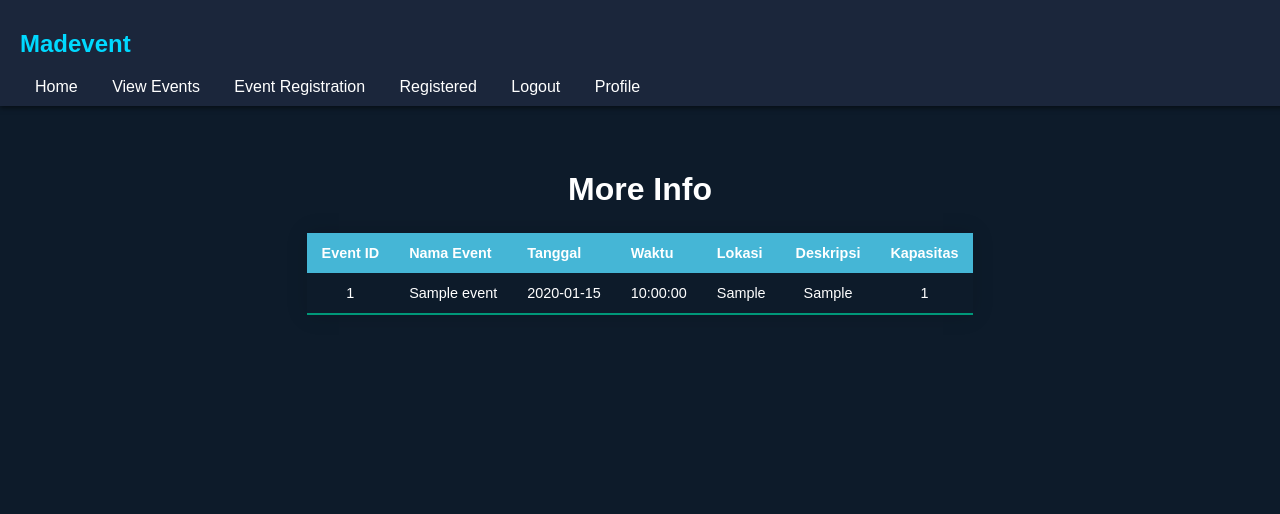
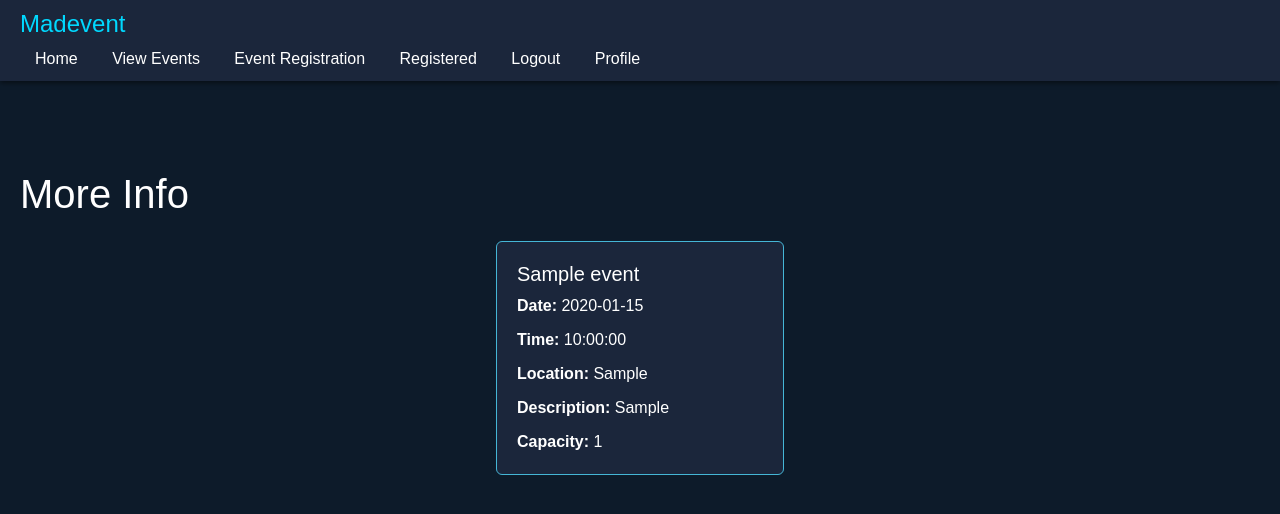
Before and after one commit to akunjone/UTS_IF330_F_Kelompok4, a PHP site: page /user/moreinfo.php?EventID=1 in a window 1280 px wide. Shown: the top 514 px of the page. Run offline with PHP 8.4, Linux system fonts and the light colour scheme; tables that the repository leaves empty hold one stand-in row (values such as "Sample post").

Commit message:
Update moreinfo.php

```diff
--- a/UTSWEBPROG/user/moreinfo.php
+++ b/UTSWEBPROG/user/moreinfo.php
@@ -1,8 +1,12 @@
 <!DOCTYPE html>
 <html lang="en">
 <head>
+    <meta charset="UTF-8">
+    <meta name="viewport" content="width=device-width, initial-scale=1.0">
+    <title>More Info</title>
+    <!-- Bootstrap CSS -->
+    <link href="https://cdn.jsdelivr.net/npm/bootstrap@5.3.0-alpha1/dist/css/bootstrap.min.css" rel="stylesheet">
     <link rel="stylesheet" href="../user/styleuser.css">
-    <title>MoreInfo</title>
     <style>
         body {
             display: flex;
@@ -40,30 +44,25 @@
         }
         .content {
             margin-top: 150px;
-            text-align: center;
+            padding: 20px;
+            width: 100%;
         }
-        .table-style{
-            border-collapse: collapse;
-            margin: 25px 0;
-            font-size: 0.9em;
-            font-family: sans-serif;
-            min-width: 400px;
-            box-shadow: 0 0 20px rgba(0, 0, 0, 0.15);
+        .card-deck {
+            display: flex;
+            flex-wrap: wrap;
+            justify-content: center;
         }
-        .table-style thead tr {
-            background-color: #45b6d6;
+        .card {
+            margin: 15px;
+            background-color: #1b263b;
             color: #ffffff;
-            text-align: left;
+            border: 1px solid #45b6d6;
         }
-        .table-style th,
-        .table-style td{
-            padding: 12px 15px;
+        .card-body {
+            padding: 20px;
         }
-        .table-style tbody tr {
-            border-bottom: 1px solid #dddddd;
-        }
-        .table-style tbody tr:last-of-type {
-            border-bottom: 2px solid #009879;
+        .card-text {
+            margin-bottom: 10px;
         }
     </style>
 </head>
@@ -71,49 +70,43 @@
     <nav class="NavbarComponents">
         <h1 class="NavbarSymbol">Madevent</h1>
         <div>
-                <a class="NavbarMenu" href="../user/userhome.php"><i class="fa-solid fa-house-chimney"></i>Home</a>
-                <a class="NavbarMenu" href="../user/event.php"><i class="fa-solid fa-info"></i>View Events</a>
-                <a class="NavbarMenu" href="../user/registevent.php"><i class="fa-solid fa-tree"></i>Event Registration</a>
-                <a class="NavbarMenu" href="../user/viewregistered.php"><i class="fa-solid fa-tree"></i>Registered</a>
-                <a class="NavbarMenu" href="../user/logout.php"><i class="fa-solid fa-tree"></i>Logout</a>
-                <a class="NavbarMenu" href="../user/profilemanagement.php"><i class="fa-solid fa-tree"></i>Profile</a>
+            <a class="NavbarMenu" href="../user/userhome.php">Home</a>
+            <a class="NavbarMenu" href="../user/event.php">View Events</a>
+            <a class="NavbarMenu" href="../user/registevent.php">Event Registration</a>
+            <a class="NavbarMenu" href="../user/viewregistered.php">Registered</a>
+            <a class="NavbarMenu" href="../user/logout.php">Logout</a>
+            <a class="NavbarMenu" href="../user/profilemanagement.php">Profile</a>
         </div>
     </nav>
 </header>
 <body>
     <div class="content">
         <h1>More Info</h1>
-        <table class="table-style">
-            <thead>
-                <tr>
-                    <th>Event ID</th>
-                    <th>Nama Event</th>
-                    <th>Tanggal</th>
-                    <th>Waktu</th>
-                    <th>Lokasi</th>
-                    <th>Deskripsi</th>
-                    <th>Kapasitas</th>
-                </tr>
-            </thead>
-            <tbody>
+
+        <div class="card-deck">
             <?php
                 $koneksi = mysqli_connect("localhost", "root", "", "event");
-                $data = mysqli_query($koneksi, "SELECT * FROM events");
+                $eventID = $_GET['EventID'];
+
+                $data = mysqli_query($koneksi, "SELECT * FROM events WHERE EventID='$eventID'");
                 while ($display = mysqli_fetch_array($data)){
                     echo "
-                    <tr>
-                        <td>{$display['EventID']}</td>
-                        <td>{$display['NamaEvent']}</td>
-                        <td>{$display['Tanggal']}</td>
-                        <td>{$display['Waktu']}</td>
-                        <td>{$display['Lokasi']}</td>
-                        <td>{$display['Deskripsi']}</td>
-                        <td>{$display['Kapasitas']}</td>
-                    </tr>";
+                    <div class='card' style='width: 18rem;'>
+                        <div class='card-body'>
+                            <h5 class='card-title'>{$display['NamaEvent']}</h5>
+                            <p class='card-text'><strong>Date:</strong> {$display['Tanggal']}</p>
+                            <p class='card-text'><strong>Time:</strong> {$display['Waktu']}</p>
+                            <p class='card-text'><strong>Location:</strong> {$display['Lokasi']}</p>
+                            <p class='card-text'><strong>Description:</strong> {$display['Deskripsi']}</p>
+                            <p class='card-text'><strong>Capacity:</strong> {$display['Kapasitas']}</p>
+                        </div>
+                    </div>";
                 }
             ?>
-            </tbody>
-        </table>
         </div>
+    </div>
+
+    <!-- Bootstrap JS -->
+    <script src="https://cdn.jsdelivr.net/npm/bootstrap@5.3.0-alpha1/dist/js/bootstrap.bundle.min.js"></script>
 </body>
 </html>
```
Lines whose indentation alone changed are shown as unchanged.
